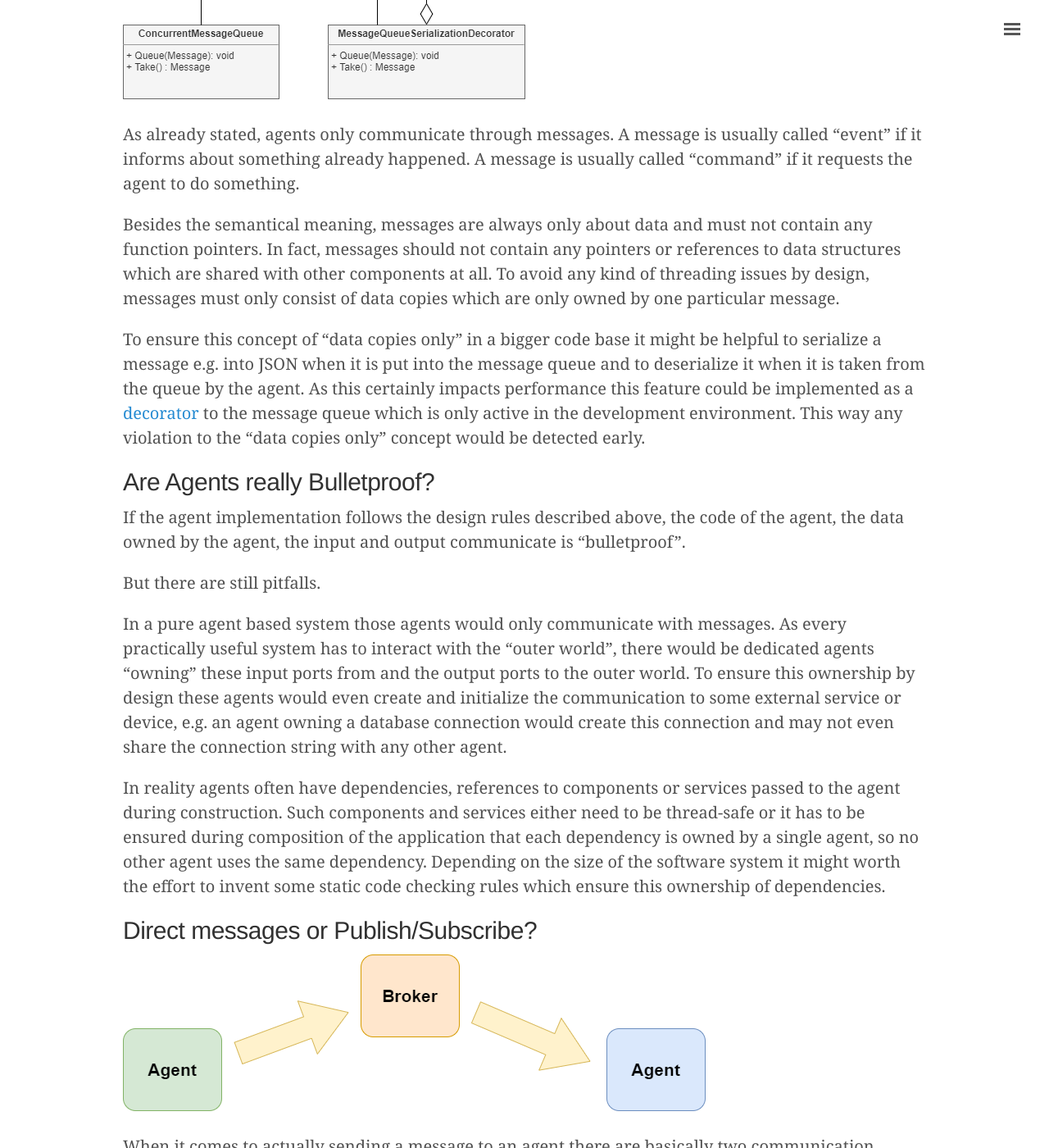
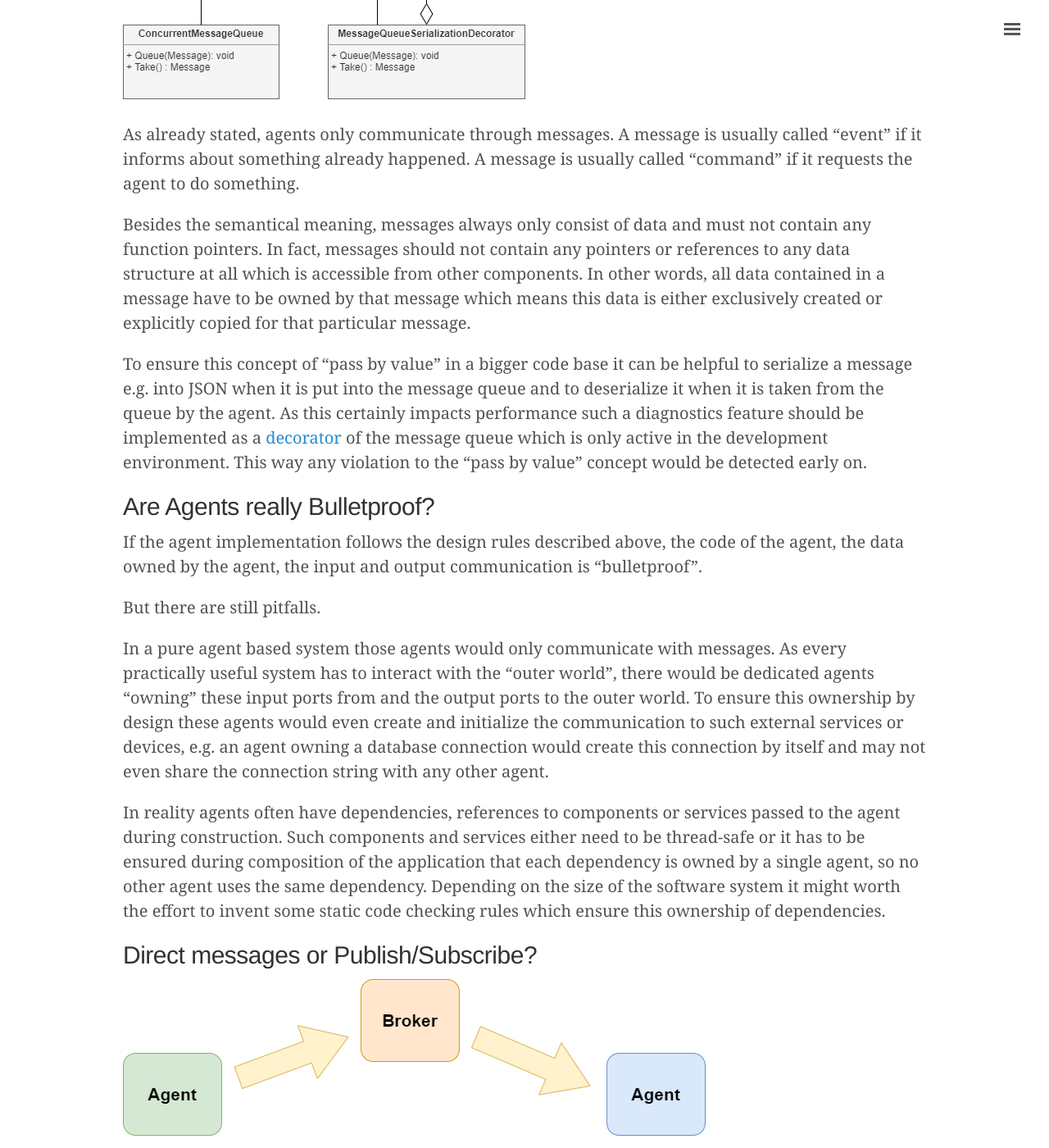
Before and after one commit to plainionist/plainionist.github.io, a Jekyll site: the page built from _posts/2022-10-03-Thread-Collaboration.md, in a window 1280 px wide and 1400 px high, scrolled down 5905 px. Shown: the whole window at 82% size. Built offline with Jekyll 4.4.1, drawn with Linux system fonts in a browser that asks for light colours; comment, search, counter and statistics services are not loaded; some of the changed text lies outside the part shown.

Commit message:
Post: thread collaboration (publish)

````diff
--- a/_posts/2022-10-03-Thread-Collaboration.md
+++ b/_posts/2022-10-03-Thread-Collaboration.md
@@ -35,11 +35,12 @@
 a result relevant to the "main control flow" of the application.
 
 An example could be sending an e-mail to inform the users of the application about
-the availability of some result. If we assume that potential errors are logged by that
-component directly, this component would not produce any relevant result.
+the availability of some result. If we assume that potential errors are handled by that
+component directly, this component would not produce any result relevant for the main thread.
 
-In such a case the "main control flow" could just "fire" some concurrent task, e.g. spawn a thread,
-and "forget" about it immediately, so no collaboration across threads would be needed.
+In such a case the "main control flow" could just "fire" some concurrent task, e.g.
+spawn a thread, and "forget" about it immediately, so no collaboration across threads
+would be needed.
 
 ### Parallel.ForEach
 
@@ -65,8 +66,8 @@
 [Promise](https://en.wikipedia.org/wiki/Futures_and_promises) or
 [continuation](https://en.wikipedia.org/wiki/Continuation).
 
-Simply speaking this means an asynchronous task is started and a function or delegate
-is passed which will be called after the asynchronous task has completed to continue
+Simply speaking, this means an asynchronous task is started and a function or delegate
+is passed which will be called after the asynchronous task has completed, to continue
 the processing of the result of that task.
 
 If such a continuation causes a side effect, e.g. the result of the task is written
@@ -114,36 +115,38 @@
 communicate and exchange data then?
 
 Plain vanilla threads simply cannot communicate with each other without using some kind of
-shared data. As discussed, such a data structure should be dedicated for inter-thread communication
-and has to be safe for being accessed from multiple threads. Most programming frameworks already provide
-ready to use thread-safe container implementations. In .NET such containers can be found in the
+shared data. As discussed, such a data structure should be dedicated for inter-thread
+communication and has to be safe for being accessed from multiple threads.
+Most programming frameworks already provide ready to use thread-safe data structures like
+thread-safe container implementations. In .NET such containers can be found in the
 ```System.Collections.Concurrent``` namespace.
 
-Additionally to a thread-safe data structure we usually also need some "thread synchronization event"
-to communicate from a "producer thread" to a "consumer thread" that new data has been added to
-this data structure. In .NET examples of such events are
+Additionally to a thread-safe data structures we usually also need some
+"thread synchronization events" to communicate from a "producer thread" to a
+"consumer thread" that new data has been added to this data structure.
+In .NET examples of such events are
 the [ManualResetEvent](https://learn.microsoft.com/en-us/dotnet/api/system.threading.manualresetevent?view=net-6.0)
 and the [AutoResetEvent](https://learn.microsoft.com/en-us/dotnet/api/system.threading.autoresetevent?view=net-6.0).
 
-If we now combine the thread-safe data structure with such a thread synchronization event and
-[FIFO](https://en.wikipedia.org/wiki/FIFO_(computing_and_electronics)) semantics we get a thread
-with a message queue a single communication API.
+If we now combine a thread-safe data structure with such a thread synchronization event and
+[FIFO](https://en.wikipedia.org/wiki/FIFO_(computing_and_electronics)) semantics,
+we get a thread with a message queue as single communication API.
 
-Such a design exists in many software systems under names like "actors", "message pumps", "mailbox processors"
-and "agents" and it provides an elegant way to add concurrency to a software design without
-drastically increasing complexity.
+Such a design exists in many software systems under names like "actors", "message pumps",
+"mailbox processors" and "agents" and it provides an elegant way to add concurrency
+to a software design without drastically increasing complexity.
 
 ## Agent Design
 
 A simple design approach to encapsulate the thread and the message queue is to provide
-a base class which calls a method implemented by derived class whenever a new message
+a base class which calls a method implemented by a derived class whenever a new message
 arrives.
 
 ![](../assets/thread-collaboration/agent-design.png)
 
-The base class would also implement two interfaces. One interface which will only used
-by the infrastructure to life-cycle the agent and another interface used to send
-messages to such an agent.
+The base class would also implement two interfaces. One interface which will only be used
+by the infrastructure to life-cycle the agent and another interface used to send messages
+to such an agent.
 
 I would recommend to put the actual message queue implement behind some interface as
 well so that it can later be replaced, e.g. by a persistent queue implementation or
@@ -165,24 +168,25 @@
 "event" if it informs about something already happened. A message is usually called
 "command" if it requests the agent to do something.
 
-Besides the semantical meaning, messages are always only about data and must not
+Besides the semantical meaning, messages always only consist of data and must not
 contain any function pointers. In fact, messages should not contain any pointers or
-references to data structures which are shared with other components at all.
-To avoid any kind of threading issues by design, messages must only consist of
-data copies which are only owned by one particular message.
+references to any data structure at all which is accessible from other components.
+In other words, all data contained in a message have to be owned by that message which
+means this data is either exclusively created or explicitly copied for that
+particular message.
 
-To ensure this concept of "data copies only" in a bigger code base it might be
+To ensure this concept of "pass by value" in a bigger code base it can be
 helpful to serialize a message e.g. into JSON when it is put into the message queue
 and to deserialize it when it is taken from the queue by the agent. As this
-certainly impacts performance this feature could be implemented as a
+certainly impacts performance such a diagnostics feature should be implemented as a
 [decorator](https://youtu.be/e_-bf93vx10)
-to the message queue which is only active in the development environment.
-This way any violation to the "data copies only" concept would be detected early.
+of the message queue which is only active in the development environment.
+This way any violation to the "pass by value" concept would be detected early on.
 
 ## Are Agents really Bulletproof?
 
 If the agent implementation follows the design rules described above, the code of the agent,
-the data owned by the agent, the input and output communicate is "bulletproof".
+the data owned by the agent, the input and output communication is "bulletproof".
 
 But there are still pitfalls.
 
@@ -190,11 +194,12 @@
 practically useful system has to interact with the "outer world", there would be dedicated
 agents "owning" these input ports from and the output ports to the outer world. To ensure
 this ownership by design these agents would even create and initialize the communication
-to some external service or device, e.g. an agent owning a database connection would create
-this connection and may not even share the connection string with any other agent.
+to such external services or devices, e.g. an agent owning a database connection would
+create this connection by itself and may not even share the connection string with
+any other agent.
 
-In reality agents often have dependencies, references to components or services passed to the
-agent during construction. Such components and services either need to be thread-safe or
+In reality agents often have dependencies, references to components or services passed to
+the agent during construction. Such components and services either need to be thread-safe or
 it has to be ensured during composition of the application that each dependency is owned
 by a single agent, so no other agent uses the same dependency. Depending on the size of the
 software system it might worth the effort to invent some static code checking rules which
@@ -207,16 +212,17 @@
 When it comes to actually sending a message to an agent there are basically two
 communication patterns we could use:
 
-1) Direct messaging. The sender either has a reference to the receiver agent or the agent system
+1) *Direct messaging:* The sender either has a reference to the receiver agent or the agent system
    has some form of agent discovery, so that the sender can send a message to the receiver agent
    directly.
-2) Publish/Subscribe. This usually requires some kind of "broker", "bus" or "mediator". Agents being
-   interested in some type of message would register to the broker. A sender would then send a
-   message to this broker and the broker would deliver this message to all interested agents.
+2) *Publish/Subscribe:* This usually requires some kind of "broker", "bus" or "mediator".
+   Agents being interested in some type of message would register to the broker. A sender
+   would then send a message to the broker which would then deliver this message to
+   all interested agents.
 
-Each pattern has its own pros and cons. One criteria to decide would certainly be the question
-whether many-to-many communication is needed. Another criteria could be how much agents should
-be decoupled, so should not make assumptions about the topology of the "agent network".
+Each pattern has its own pros and cons. One decision criteria would certainly be the need for many-to-many communication. Another criteria could be how decoupled agents should be, means
+how much knowledge an agent should have or needs to have about the topology of the
+"agent network".
 
 ## Micro Services?
 
@@ -224,29 +230,30 @@
 
 If an agent is designed and implemented such that
 
-- it has no dependency to any other part of the system
+- it has no dependency (reference) to any other part of the system
 - no other part of the system has any dependency (pointer or reference) to it
 - it effectively only communicates via messages
 
-then it would only be a small step move this agent to its own process and so make it individually
-deployable.
+then it would only be a small step to move this agent to a container - could be a process
+or some "real" container technology - and so make it individually deployable.
 
-Such an agent we could call "micro service" then ...
+Some may call this a "micro service" then ...
 
 ## Conclusion
 
 As to my observation in object-oriented programming developers focus too much on calling APIs,
 telling an object to do something or asking an object for an intermediate (synchronous) result.
 This approach does not work well when we need to decouple "what gets done from when it gets done".
-A message based design much better addresses this need but it also requires a different mental model.
-In a message based system communication is always asynchronous, messages have no return values, instead
-a response method may arrive in some point of time.
-This may sound quite complex initially but it usually leads to a much more decoupled design and so
-eventually leads to less complexity over time.
+
+A message based design much better addresses this need but it also requires a different
+mental model. In a message based system communication is always asynchronous - messages have
+no return values, instead a response message may arrive in some point of time.
+This may sound quite complex initially but it actually leads to a much more decoupled design
+and so eventually leads to less complexity over time.
 
 Of course many other design tactics and patterns exist to ensure correctness of concurrent code.
-Agents so far are my favorite choice when it comes to concurrency which also requires collaboration
-of concurrently executed components.
+Agents are so far still my favorite choice when it comes to concurrency which also requires
+collaboration of concurrently executed components.
 
 If you are looking for a concrete example how to implement such agents then consider
 [subscribing to my YouTube channel](https://www.youtube.com/c/AboutCleanCode)
````
Also changed, not shown: other parts of _posts/2022-10-03-Thread-Collaboration.md (+5 -5 lines), 1 other file.
